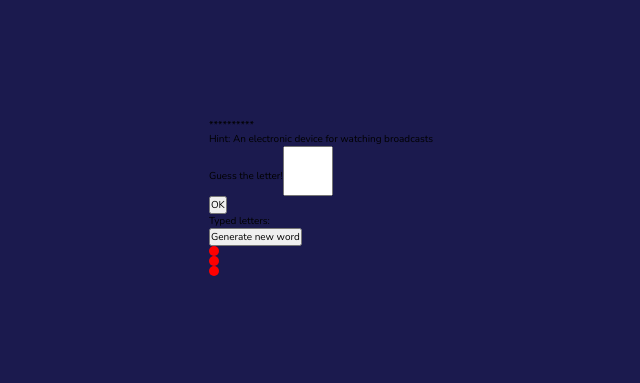
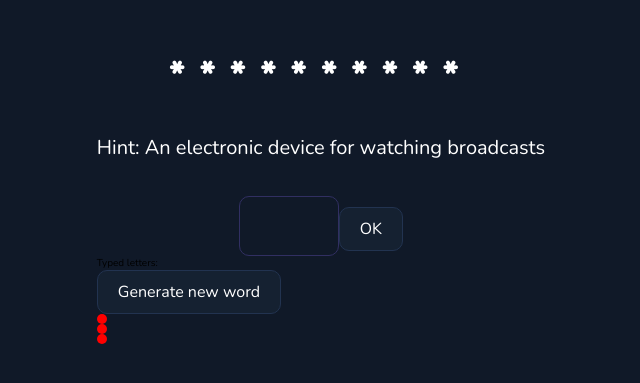
Before and after one commit to KadeoPL/Wisielec, a React (Vite) app: page / in a window 1280 px wide. Shown: the part 203-586 px from the top of the page, without its empty margins (319-959 px from the left). Built offline with nearby package versions, Linux system fonts and the light colour scheme.

Commit message:
add css rules

```diff
--- a/src/App.jsx
+++ b/src/App.jsx
@@ -69,11 +69,11 @@ function App() {
     <div className="container">
       <div className='game'>
         <div>
-          <p>{maskedWord}</p>
-          <p>Hint: {randomWord.hint}</p>
+          <p className='masked-text'>{maskedWord}</p>
+          <p className='hint-text'>Hint: {randomWord.hint}</p>
         </div>
         <TypeLetterForm onAddLetter={handleAddLetter} randomWord={randomWord.word} />
-        <p>Typed letters:</p>
+        <p className="description">Typed letters:</p>
         <TypedLetterList letters={letters}/>
         <button onClick={startNewGame}>Generate new word</button>
         <Lives lives={lives}/>
--- a/src/components/TypeLetterForm.jsx
+++ b/src/components/TypeLetterForm.jsx
@@ -33,20 +33,17 @@ export default function TypeLetterForm ({onAddLetter, randomWord, clearTypedLett
         }
 
     return (
-        <form onSubmit={handleSubmit}>
-            <p>
-                <label>Guess the letter!</label>
-                <input
+        <div className="form">
+            <form onSubmit={handleSubmit}>
+            <input
                     type="text"
                     value={enteredLetter}
                     onChange={(event) => setEnteredLetter(event.target.value.toUpperCase())}
                     maxLength={1}
                 />
-            </p>
                 {error && <p style={{ color: 'red' }}>{error}</p>}
-            <p>
                 <button type="submit">OK</button>
-            </p>
-        </form>
+            </form>
+        </div>
     )
 }
--- a/src/index.css
+++ b/src/index.css
@@ -13,7 +13,7 @@
     display: flex;
     justify-content: center;
     align-items: center;
-    background-color: #1b1a4e;
+    background: rgba(16,25,40,255);
 }
 
 .typed_letter {
@@ -41,9 +41,44 @@
 }
 
 input {
-    aspect-ratio: 1/1;
-    width: 50px;
+    width: 100px;
+    height: 60px;
+    background-color: rgba(255, 255, 255, 0);
+    border: 1px solid #312F62;
+    border-radius: 10px;
+    color: white;
     text-align: center;
-    font-size: 2.4em;
+    font-size: 2.4rem;
     font-weight: 900;
 }
+
+button {
+    background-color: rgb(21,33,49);
+    border: 1px solid rgb(34, 51, 80);
+    border-radius: 10px;
+    padding: 10px 20px;
+    font-size: 1.6em;
+    color: white;
+}
+
+.masked-text {
+    font-size: 3.6rem;
+    color: white;
+    font-weight: 900;
+    letter-spacing: 1.4rem;
+    text-align: center;
+    margin-bottom: 3.5rem;
+}
+
+.hint-text {
+    font-size: 2rem;
+    font-weight: 100;
+    color: white;
+    text-align: center;
+}
+
+.form {
+    display: flex;
+    justify-content: center;
+    margin-top: 3.5rem;
+}
```
